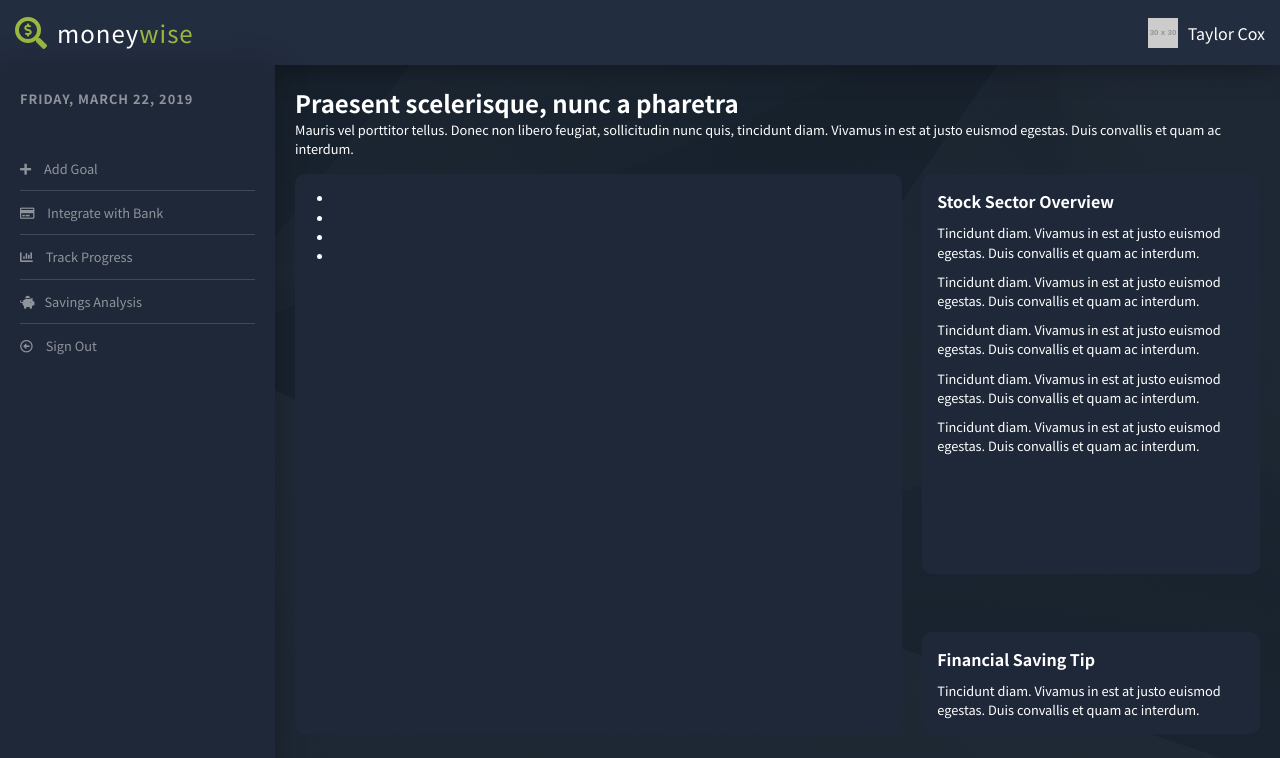
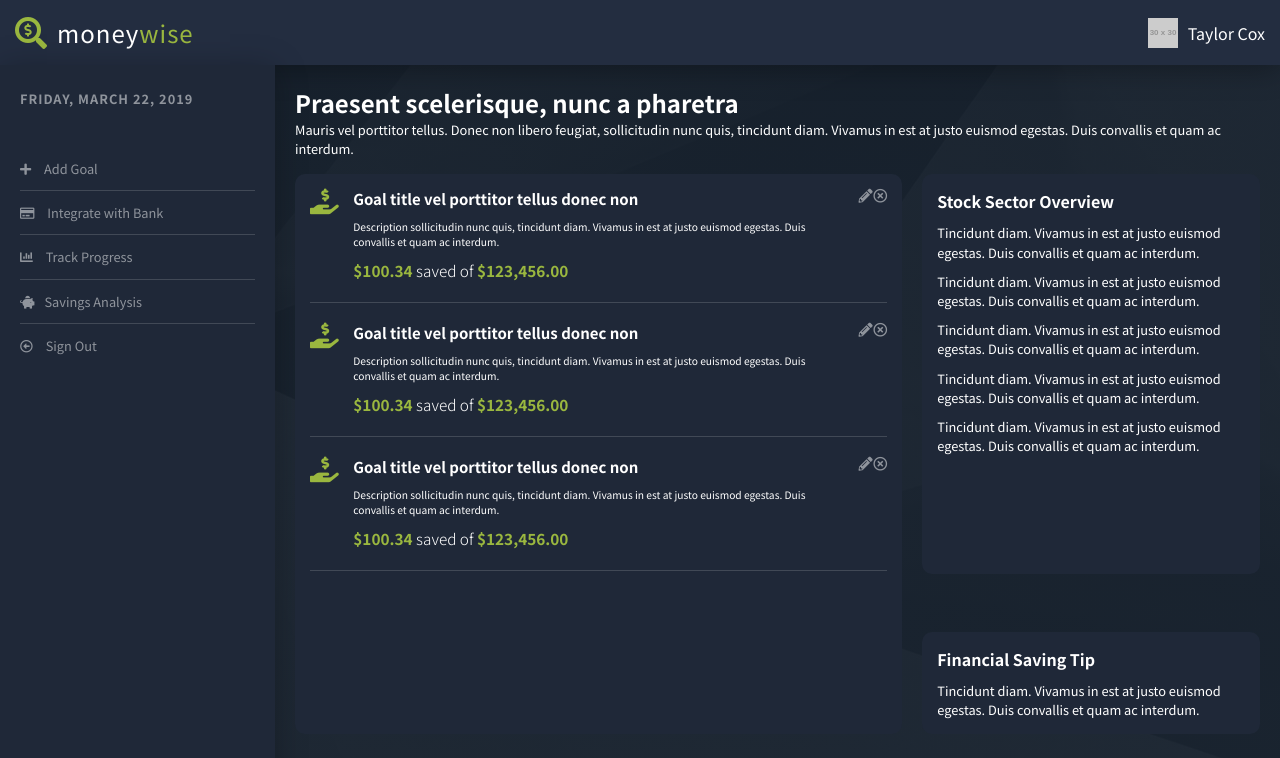
Before and after one commit to taydunworth/financial-goal-planner, a Vue app: page / in a window 1280 px wide. Shown: the top 758 px of the page. Built offline with nearby package versions, Linux system fonts and the light colour scheme.

Commit message:
Adds and styles static content for goal list. Fixes height on components to have min-height.

```diff
--- a/src/components/GoalList.vue
+++ b/src/components/GoalList.vue
@@ -1,10 +1,45 @@
 <template>
     <div id="goal-list">
         <ul>
-            <li></li>
-            <li></li>
-            <li></li>
-            <li></li>
+            <li>
+                <i class="fas fa-hand-holding-usd"></i>
+                <div class="goal-text">
+                    <h3>Goal title vel porttitor tellus donec non</h3>
+                    <p>Description sollicitudin nunc quis, tincidunt diam. Vivamus in est at justo euismod egestas. Duis convallis
+    et quam ac interdum.</p>
+                    <p class="goal-number"><span>$100.34</span> saved of <span>$123,456.00</span></p>
+                </div>
+                <div class="utility-icons">
+                    <i class="fas fa-pencil-alt"></i>
+                    <i class="far fa-times-circle"></i>
+                </div>
+            </li>
+             <li>
+                <i class="fas fa-hand-holding-usd"></i>
+                <div class="goal-text">
+                    <h3>Goal title vel porttitor tellus donec non</h3>
+                    <p>Description sollicitudin nunc quis, tincidunt diam. Vivamus in est at justo euismod egestas. Duis convallis
+    et quam ac interdum.</p>
+                    <p class="goal-number"><span>$100.34</span> saved of <span>$123,456.00</span></p>
+                </div>
+                <div class="utility-icons">
+                    <i class="fas fa-pencil-alt"></i>
+                    <i class="far fa-times-circle"></i>
+                </div>
+            </li>
+             <li>
+                <i class="fas fa-hand-holding-usd"></i>
+                <div class="goal-text">
+                    <h3>Goal title vel porttitor tellus donec non</h3>
+                    <p>Description sollicitudin nunc quis, tincidunt diam. Vivamus in est at justo euismod egestas. Duis convallis
+    et quam ac interdum.</p>
+                    <p class="goal-number"><span>$100.34</span> saved of <span>$123,456.00</span></p>
+                </div>
+                <div class="utility-icons">
+                    <i class="fas fa-pencil-alt"></i>
+                    <i class="far fa-times-circle"></i>
+                </div>
+            </li>
         </ul>
     </div>
 </template>
@@ -21,11 +56,57 @@ export default {
     border-radius: 10px;
     padding: 15px;
     color: #fff;
-    height: 70vh;
+    min-height: 70vh;
 }
 
 #goal-list p {
     padding-top: 10px;
     margin-bottom: 0;
 }
+
+#goal-list ul {
+    list-style: none;
+    padding: 0;
+}
+
+#goal-list ul li {
+    display: flex;
+    justify-content: space-between;
+    width: 100%;
+    border-bottom: 1px solid #414956;
+    padding: 20px 0;
+}
+
+#goal-list ul li:nth-of-type(1) {
+    padding-top: 0;
+}
+
+.fa-hand-holding-usd {
+    font-size: 2em;
+    color: #9AB73F;
+    padding-right: 20px;
+    width: 5%;
+}
+
+.goal-text {
+    width: 85%;
+}
+
+.utility-icons {
+    display: flex;
+    width: 5%;
+    justify-content: space-between;
+    font-size: 1.1em;
+    color: #8f949c;
+}
+
+.goal-number {
+    font-size: 1.2em;
+    font-weight: 300;
+}
+
+.goal-number span {
+    color: #9AB73F;
+    font-weight: 700;
+}
 </style>
--- a/src/components/StockInsight.vue
+++ b/src/components/StockInsight.vue
@@ -21,7 +21,7 @@ export default {
     border-radius: 10px;
     padding: 15px;
     color: #fff;
-    height: 50vh;
+    min-height: 50vh;
 }
 
 #stock-insight p {
```
